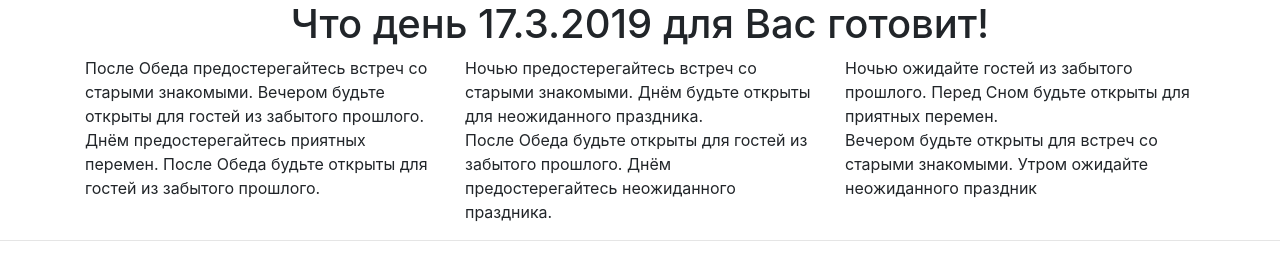
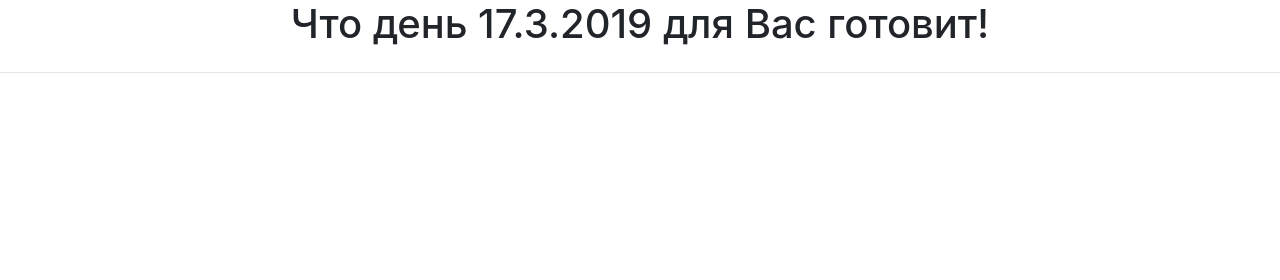
Before and after one commit to SergSZ/m04_predictions, a plain HTML site: page index.html in a window 1280 px wide. Drawn offline with nearby package versions, Linux system fonts and the light colour scheme; no server answers.

Commit message:
исправлены ошибки

```diff
--- a/index.html
+++ b/index.html
@@ -13,17 +13,17 @@
 	<body>
 			<div class="container">
 					<div class="row">
-						<div class="col-12" id="main_head"><h1>Что день 17.3.2019 для Вас готовит!</h1></div>
+						<div class="col-12" id="main_head"><h1>Что день 7.3.2019 для Вас готовит!</h1></div>
 					</div>
 					<div class="row">
-						<div class="col" id="p-1">После Обеда предостерегайтесь встреч со старыми знакомыми. Вечером будьте открыты для гостей из забытого прошлого.</div>
-						<div class="col" id="p-2">Ночью предостерегайтесь встреч со старыми знакомыми. Днём будьте открыты для неожиданного праздника.</div>
-						<div class="col" id="p-3">Ночью ожидайте гостей из забытого прошлого. Перед Сном будьте открыты для приятных перемен.</div>
+						<div class="col" id="p-1"></div>
+						<div class="col" id="p-2"></div>
+						<div class="col" id="p-3"></div>
 					</div>
 					<div class="row">
-						<div class="col" id="p-4">Днём предостерегайтесь приятных перемен. После Обеда будьте открыты для гостей из забытого прошлого.</div>
-						<div class="col" id="p-5">После Обеда будьте открыты для гостей из забытого прошлого. Днём предостерегайтесь неожиданного праздника.</div>
-						<div class="col" id="p-6">Вечером будьте открыты для встреч со старыми знакомыми. Утром ожидайте неожиданного праздник</div>
+						<div class="col" id="p-4"></div>
+						<div class="col" id="p-5"></div>
+						<div class="col" id="p-6"></div>
 					</div>
 				  </div>
 
--- a/jsfun.js
+++ b/jsfun.js
@@ -36,11 +36,10 @@ $("#main_head").click(function() {
 })
 
 $(window).bind("load", function() {
-    $.getJSON(perduction_url, function(data){
-        advice = data["prophecies"]
-        update_prediction (advice);
-        var date = new Date();
-        $("#main_head").html('<h1>Что день ' + date.getDate() + '.' + (date.getMonth() + 1) + '.' +  date.getFullYear() + ' для Вас готовит!</h1>');
-    });
-
+//    $.getJSON(perduction_url, function(data){
+//        advice = data["prophecies"]
+//        update_prediction (advice);
+//    });
+    var date = new Date();
+    $("#main_head").html('<h1>Что день ' + date.getDate() + '.' + (date.getMonth() + 1) + '.' +  date.getFullYear() + ' для Вас готовит!</h1>');
 })
```
